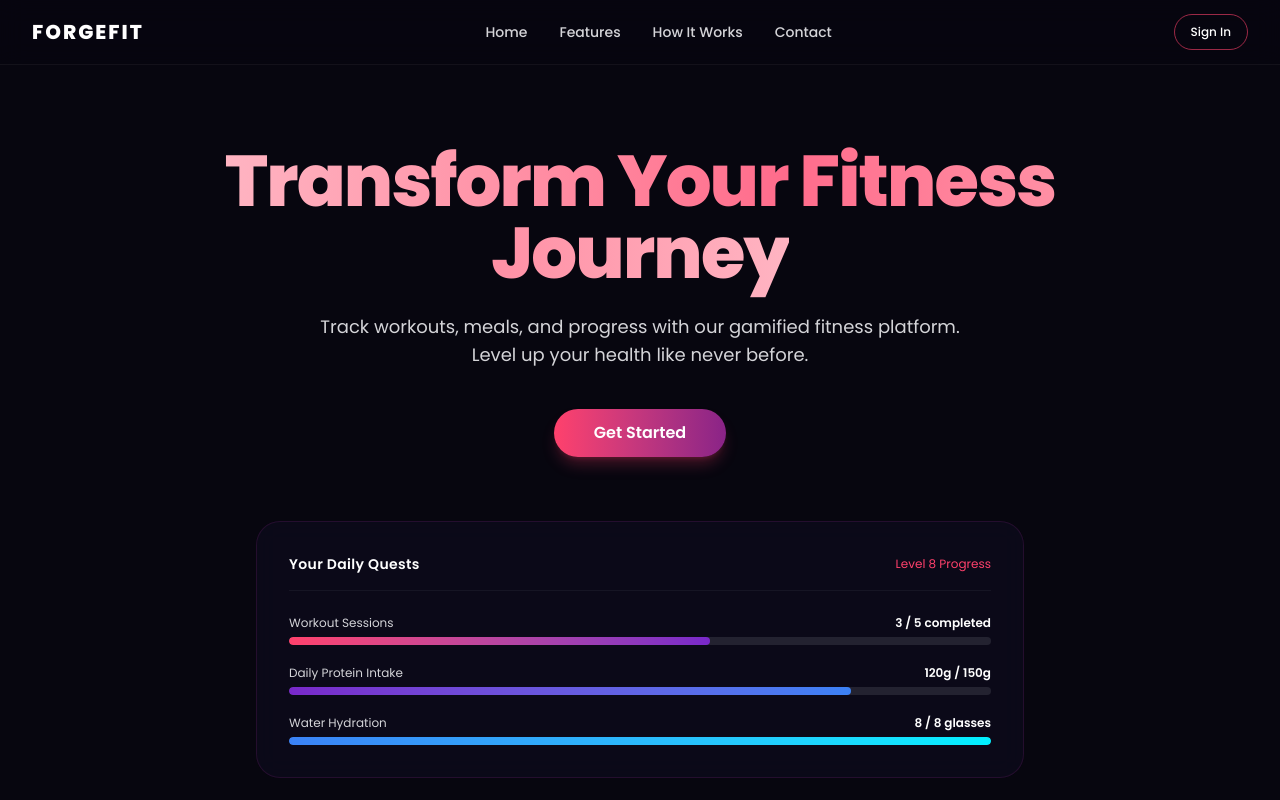
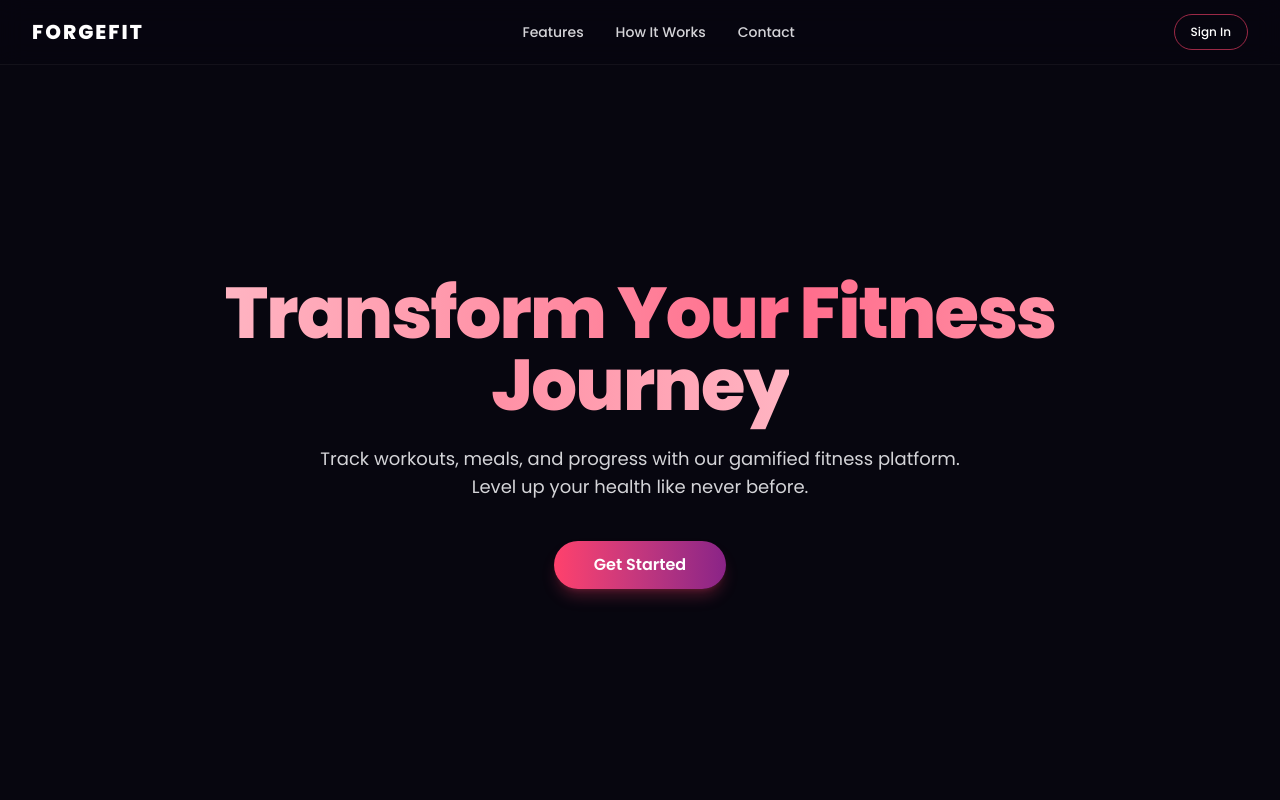
Before and after one commit to Abhirag05/forgefit-workspace, a React (Vite) app in the folder forgefit-client/: page / in a window 1280 px wide. Shown: the top 800 px of the page. Built offline with nearby package versions, Linux system fonts and the light colour scheme.

Commit message:
refactor: update HeroSection layout and remove unused Home link from Navbar

```diff
--- a/forgefit-client/src/features/landing/components/HeroSection.tsx
+++ b/forgefit-client/src/features/landing/components/HeroSection.tsx
@@ -3,12 +3,12 @@ import { Button } from '@/components/ui/Button';
 
 export function HeroSection() {
   return (
-    <section className="relative overflow-hidden pt-20 pb-28 text-center">
+    <section className="relative flex min-h-[calc(100vh-4rem)] flex-col items-center justify-center overflow-hidden px-4 text-center sm:px-6 lg:px-8">
       {/* Subtle Purple & Pink Ambient Glows */}
-      <div className="pointer-events-none absolute top-1/3 left-1/2 -z-10 h-96 w-96 -translate-x-1/2 -translate-y-1/2 rounded-full bg-[#8a2387]/15 blur-3xl" />
-      <div className="pointer-events-none absolute top-1/4 left-1/3 -z-10 h-80 w-80 -translate-x-1/2 -translate-y-1/2 rounded-full bg-[#ff416c]/10 blur-3xl" />
+      <div className="pointer-events-none absolute top-1/2 left-1/2 -z-10 h-[500px] w-[500px] -translate-x-1/2 -translate-y-1/2 rounded-full bg-[#8a2387]/15 blur-3xl" />
+      <div className="pointer-events-none absolute top-1/3 left-1/3 -z-10 h-80 w-80 -translate-x-1/2 -translate-y-1/2 rounded-full bg-[#ff416c]/10 blur-3xl" />
 
-      <div className="mx-auto max-w-5xl px-4 sm:px-6 lg:px-8">
+      <div className="mx-auto max-w-5xl">
         {/* Main Headline from Screenshot 1 */}
         <h1 className="text-4xl font-extrabold tracking-tight sm:text-6xl md:text-7xl">
           <span className="bg-gradient-to-r from-[#ffb4c2] via-[#ff6b8b] to-[#ffb4c2] bg-clip-text text-transparent">
@@ -29,51 +29,6 @@ export function HeroSection() {
             </Button>
           </Link>
         </div>
-
-        {/* Dashboard Progress Preview Cards (Inspired by Screenshot 3) */}
-        <div className="mx-auto mt-16 max-w-3xl glass-panel rounded-3xl p-6 sm:p-8 text-left">
-          <div className="flex items-center justify-between border-b border-white/5 pb-4">
-            <span className="text-sm font-semibold tracking-wide text-white">
-              Your Daily Quests
-            </span>
-            <span className="text-xs text-[#ff416c]">Level 8 Progress</span>
-          </div>
-
-          <div className="mt-6 space-y-5">
-            {/* Workout Goal */}
-            <div>
-              <div className="flex justify-between text-xs text-zinc-300 mb-1.5">
-                <span>Workout Sessions</span>
-                <span className="font-semibold text-white">3 / 5 completed</span>
-              </div>
-              <div className="h-2 w-full rounded-full bg-white/10 overflow-hidden">
-                <div className="h-full w-3/5 rounded-full bg-gradient-to-r from-[#ff416c] to-[#7928ca]" />
-              </div>
-            </div>
-
-            {/* Protein Intake */}
-            <div>
-              <div className="flex justify-between text-xs text-zinc-300 mb-1.5">
-                <span>Daily Protein Intake</span>
-                <span className="font-semibold text-white">120g / 150g</span>
-              </div>
-              <div className="h-2 w-full rounded-full bg-white/10 overflow-hidden">
-                <div className="h-full w-4/5 rounded-full bg-gradient-to-r from-[#7928ca] to-[#3b82f6]" />
-              </div>
-            </div>
-
-            {/* Hydration */}
-            <div>
-              <div className="flex justify-between text-xs text-zinc-300 mb-1.5">
-                <span>Water Hydration</span>
-                <span className="font-semibold text-white">8 / 8 glasses</span>
-              </div>
-              <div className="h-2 w-full rounded-full bg-white/10 overflow-hidden">
-                <div className="h-full w-full rounded-full bg-gradient-to-r from-[#3b82f6] to-[#00f0ff]" />
-              </div>
-            </div>
-          </div>
-        </div>
       </div>
     </section>
   );
--- a/forgefit-client/src/features/landing/components/Navbar.tsx
+++ b/forgefit-client/src/features/landing/components/Navbar.tsx
@@ -7,7 +7,6 @@ interface NavLinkItem {
 }
 
 const NAV_LINKS: readonly NavLinkItem[] = [
-  { label: 'Home', href: '#' },
   { label: 'Features', href: '#features' },
   { label: 'How It Works', href: '#how-it-works' },
   { label: 'Contact', href: '#contact' },
```
